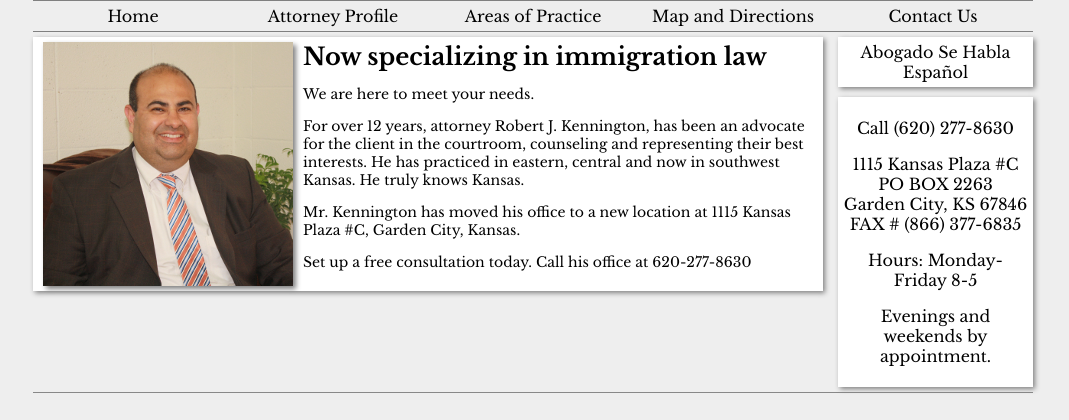
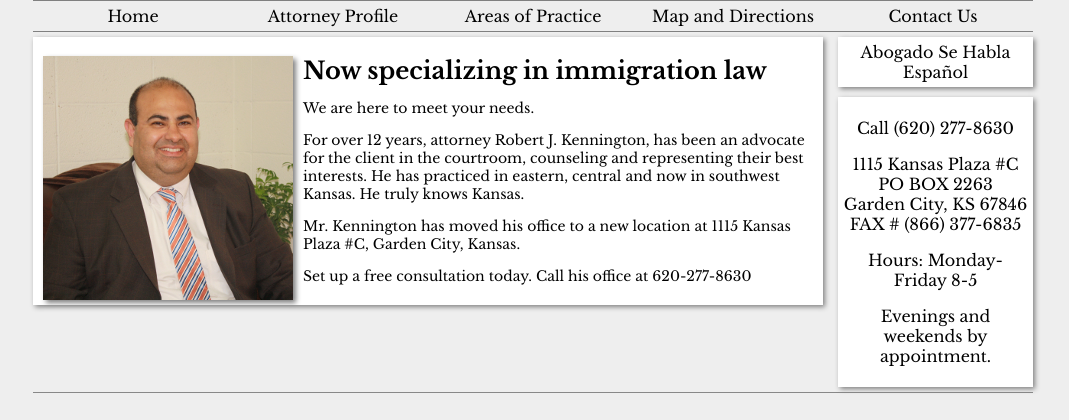
Before and after one commit to owenleonard/rkenningtonlaw, a Django app: template templates/kenningtonlaw/index.html in a window 1280 px wide. Shown: the part 160-580 px from the top of the page, without its empty margins (107-1176 px from the left). Run offline with Django 3.2, Linux system fonts and the light colour scheme; the template is opened without the code that fills it, so the values that code supplies are empty; some web fonts are replaced.

Commit message:
fix margin around title

```diff
--- a/static/css/main.css
+++ b/static/css/main.css
@@ -148,4 +148,6 @@
 .article-title {
 	font-size: 24px;
 	font-weight: bold;
+	display: block;
+	margin: 14px 0;
 }
```
